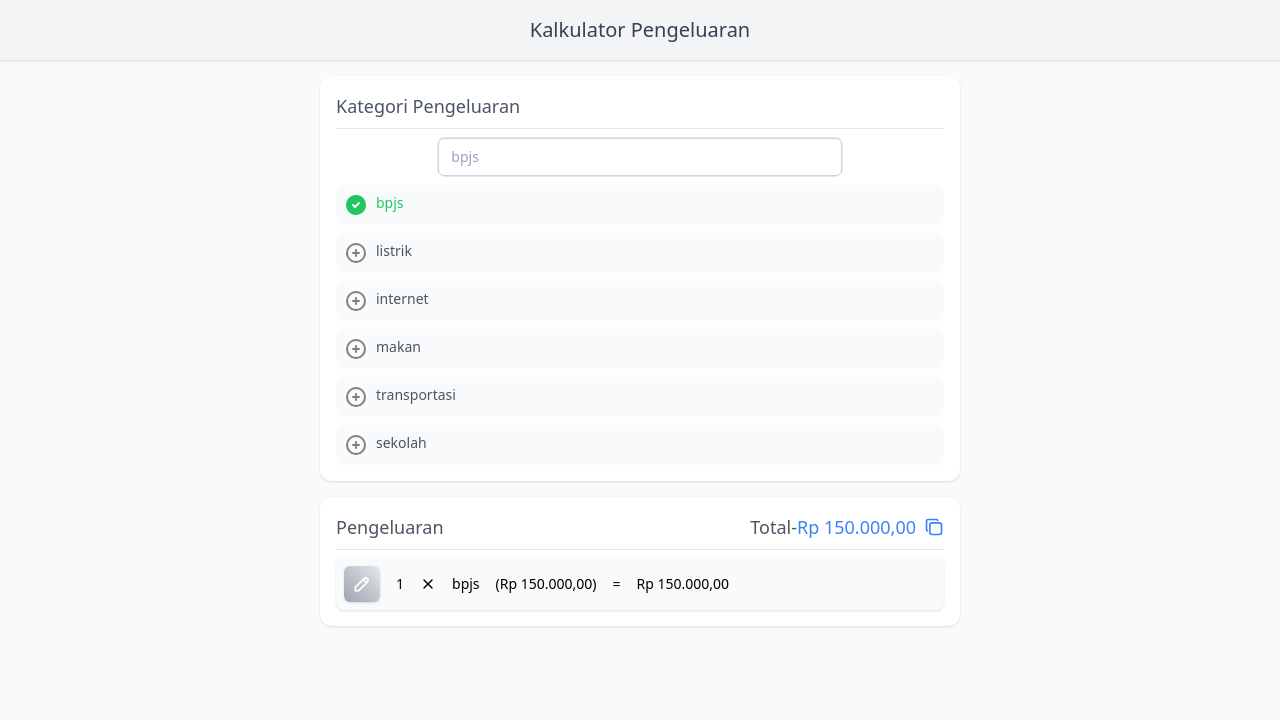
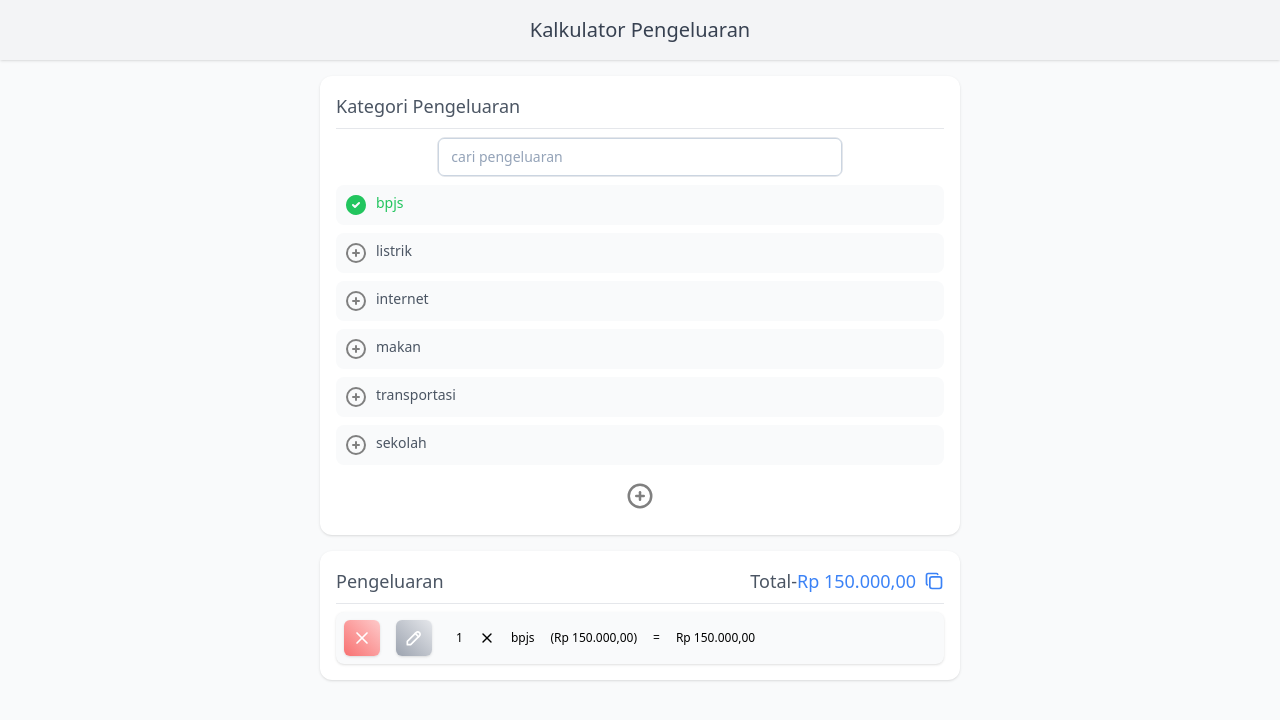
Before and after one commit to fikrianggara/kalkulator-pengeluaran, a Next.js app: page / in a window 1280 px wide. Both pictures are taken after a click on the item "bpjs". Shown: the top 720 px of the page. Built offline with nearby package versions, Linux system fonts and the light colour scheme.

Commit message:
add delete feature

```diff
--- a/package.json
+++ b/package.json
@@ -19,6 +19,7 @@
   "devDependencies": {
     "autoprefixer": "^10.4.13",
     "postcss": "^8.4.21",
+    "tailwind-scrollbar": "^2.1.0",
     "tailwindcss": "^3.2.7"
   }
 }
--- a/pages/api/hello.js
+++ b/pages/api/hello.js
@@ -1,5 +1,5 @@
 // Next.js API route support: https://nextjs.org/docs/api-routes/introduction
 
 export default function handler(req, res) {
-  res.status(200).json({ name: 'John Doe' })
+  res.status(200).json({ name: "John Doe" });
 }
--- a/pages/index.jsx
+++ b/pages/index.jsx
@@ -41,7 +41,11 @@ export const ListItem = ({ data, callback }) => {
   );
 };
 
-export const ListSelectedItem = ({ data, updateDataCallback }) => {
+export const ListSelectedItem = ({
+  data,
+  updateDataCallback,
+  deleteDataCallback,
+}) => {
   const [isOpen, setIsOpen] = useState(false);
   const [modalItem, setModalItem] = useState(null);
   const onModalClickHandler = () => {
@@ -66,17 +70,29 @@ export const ListSelectedItem = ({ data, updateDataCallback }) => {
           >
             <div className="flex w-full items-center space-x-4">
               <div
+                className="p-2 relative text-white shadow rounded-md bg-gradient-to-tr from-red-400 to-red-200 hover:cursor-pointer hover:shadow-lg duration-300 ease-in-out"
+                onClick={() => {
+                  console.log("deleted");
+                  deleteDataCallback(item._id);
+                }}
+              >
+                <IconX size={20} />
+              </div>
+              <div
                 className="p-2 relative text-white shadow rounded-md bg-gradient-to-tr from-gray-400 to-gray-200 hover:cursor-pointer hover:shadow-lg duration-300 ease-in-out"
-                onClick={(e) => {
+                onClick={() => {
                   setIsOpen((prev) => !prev);
                   setModalItem(item);
                 }}
               >
                 <IconPencil size={20} />
               </div>
-              <div className="flex md:space-x-4 items-center ">
+
+              <div className="flex space-x-2 md:space-x-4 items-center overflow-x-auto text-xs md:text-regular p-2">
                 <span>{item.amount}</span>
-                <IconX size={16} />
+                <span>
+                  <IconX size={16} />
+                </span>
                 <span>{item.nama}</span>
                 <span> ({formatter.format(item.biaya)})</span>
                 <span>=</span>
@@ -101,7 +117,7 @@ export const SearchForm = ({ callback }) => {
     <div className="border-[0.5px] rounded-lg bg-gray-100 w-full md:w-11/12 lg:w-8/12 m-auto">
       <input
         type="text"
-        placeholder="bpjs"
+        placeholder="cari pengeluaran"
         className="block w-full px-3 py-2 bg-white border border-slate-300 rounded-md text-sm placeholder-slate-400
       focus:outline-none focus:border-blue-500 focus:ring-1 focus:ring-blue-500"
         value={searchInput}
@@ -176,7 +192,6 @@ export default function Home() {
       setFilteredData(data);
     } else {
       const tempData = data.filter((item) => item.nama.includes(filterInput));
-      console.log(tempData);
       setFilteredData(tempData);
     }
   };
@@ -195,6 +210,18 @@ export default function Home() {
         <div className="space-y-2">
           <SearchForm callback={searchChangeHandler} />
           {pengeluaranComp}
+          <div
+            className={`flex space-x-2 hover:bg-gray-50  hover:cursor-pointer p-2 text-gray-600 rounded-lg duration-200 ease-in-out text-center`}
+          >
+            <div className="flex m-auto">
+              <IconCirclePlus
+                size={30}
+                stroke={2}
+                color="gray"
+                className="hover:text-green-500"
+              />
+            </div>
+          </div>
         </div>
       </HomeCard>
       <HomeCard
@@ -231,6 +258,7 @@ export default function Home() {
           <ListSelectedItem
             data={selectedData}
             updateDataCallback={updateDataHandler}
+            deleteDataCallback={pengeluaranClickHandler}
           />
         ) : (
           <div className="m-auto text-center text-gray-400">
```
Also changed, not shown: 1 other file (tests, documents, lock files or other folders).
